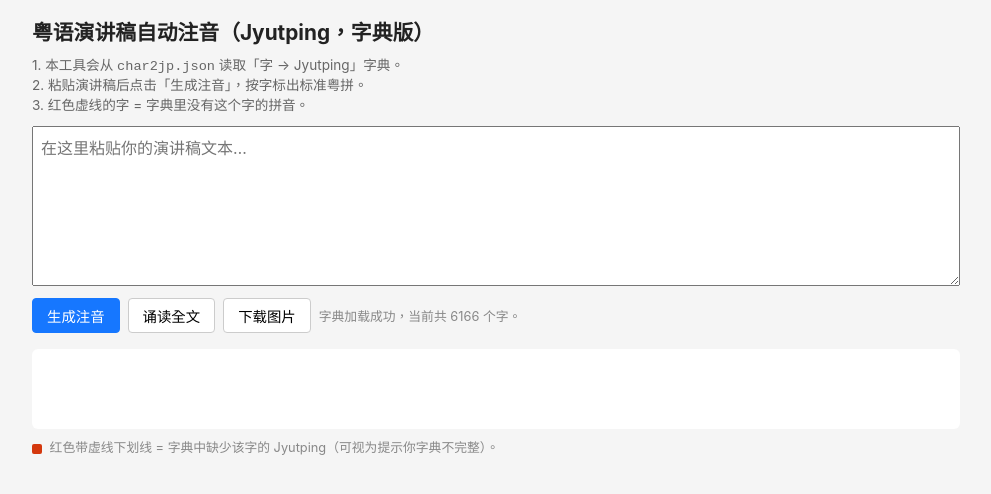
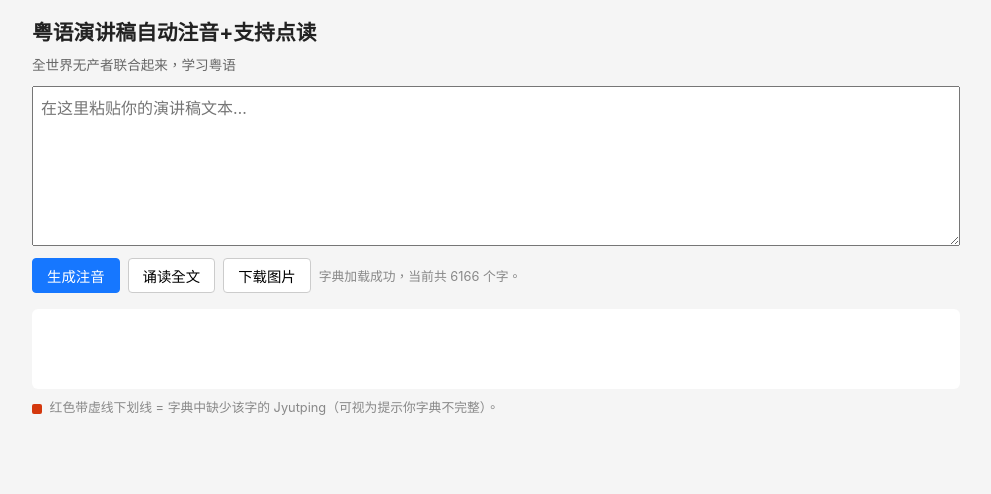
Before and after one commit to GaryCheng0813/CantonesePre, a plain HTML site: page index.html in a window 1280 px wide. Shown: the whole page, without its empty margins (144-1135 px from the left). Drawn offline with nearby package versions, Linux system fonts and the light colour scheme.

Commit message:
title changed

```diff
--- a/index.html
+++ b/index.html
@@ -2,7 +2,7 @@
 <html lang="zh-HK">
 <head>
   <meta charset="UTF-8">
-  <title>粤语演讲稿自动注音（Jyutping，字典版）</title>
+  <title>粤语演讲稿自动注音+点读</title>
   <meta name="viewport" content="width=device-width, initial-scale=1">
   <style>
     * { box-sizing: border-box; }
@@ -129,11 +129,9 @@
 </head>
 <body>
   <div class="container">
-    <h1>粤语演讲稿自动注音（Jyutping，字典版）</h1>
+    <h1>粤语演讲稿自动注音+支持点读</h1>
     <div class="desc">
-      1. 本工具会从 <code>char2jp.json</code> 读取「字 → Jyutping」字典。<br>
-      2. 粘贴演讲稿后点击「生成注音」，按字标出标准粤拼。<br>
-      3. 红色虚线的字 = 字典里没有这个字的拼音。
+      全世界无产者联合起来，学习粤语
     </div>
 
     <textarea id="input" placeholder="在这里粘贴你的演讲稿文本…"></textarea>
```
